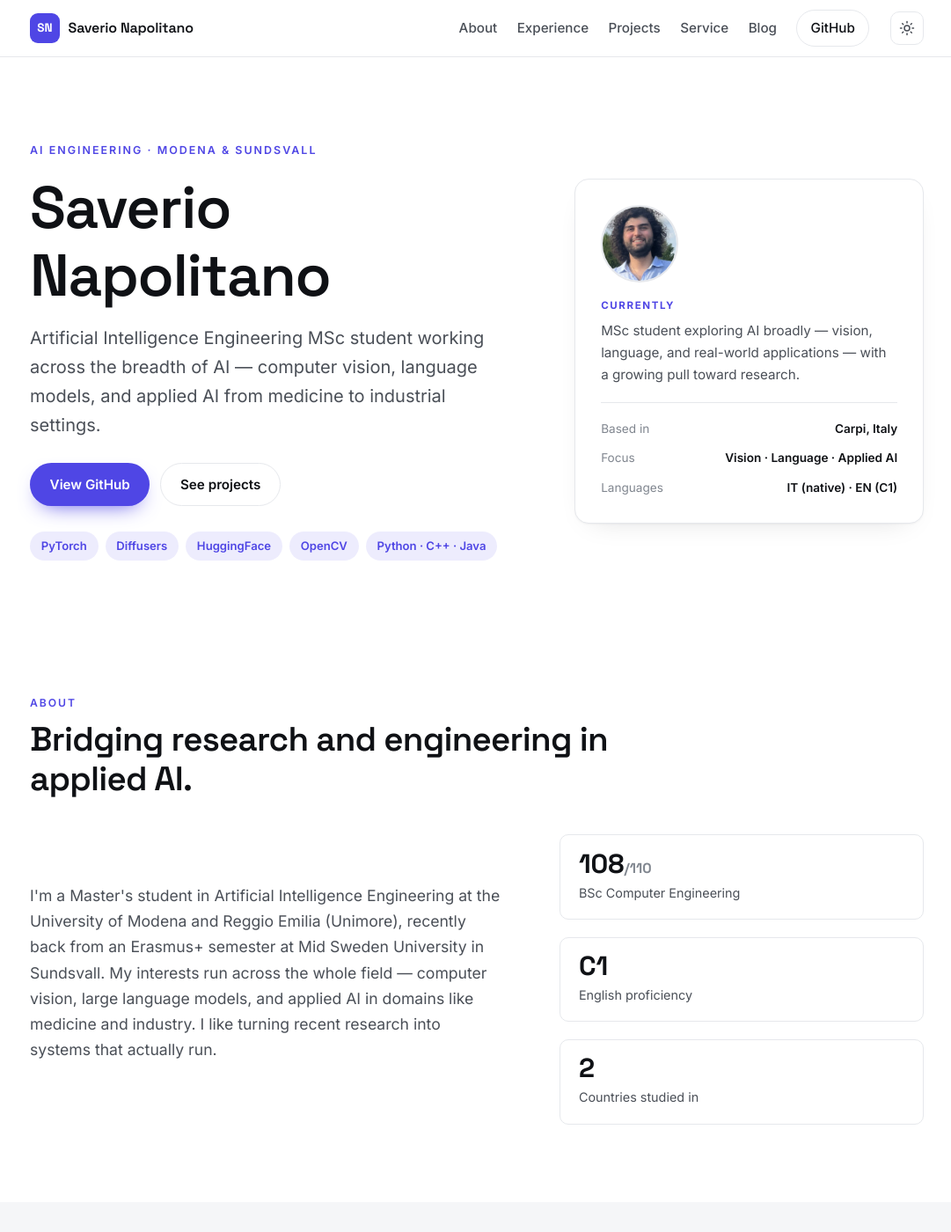
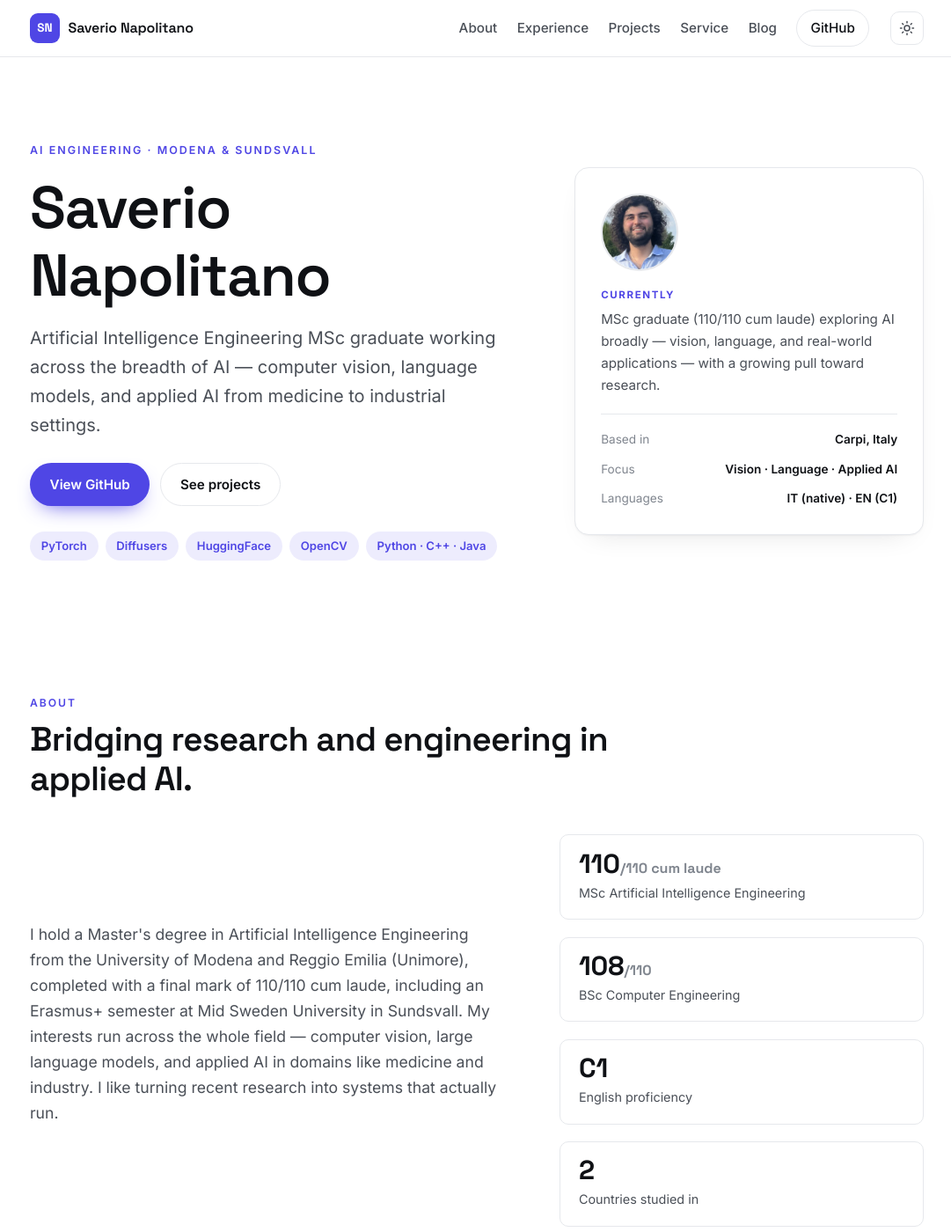
Before and after one commit to SaverioNapolitano/SaverioNapolitano.github.io, a Jekyll site: the page built from index.md, in a window 1280 px wide and 1400 px high. Shown: the whole window at 88% size, without its empty margins (98-1179 px from the left). Built offline with Jekyll 4.4.1, drawn with Linux system fonts in a browser that asks for light colours; some of the changed text lies outside the part shown.

Commit message:
update profile to reflect graduation and enhance project description

```diff
--- a/index.md
+++ b/index.md
@@ -9,7 +9,7 @@ title: Home
       <p class="eyebrow">AI Engineering · Modena &amp; Sundsvall</p>
       <h1>Saverio Napolitano</h1>
       <p class="lead">
-        Artificial Intelligence Engineering MSc student working across the
+        Artificial Intelligence Engineering MSc graduate working across the
         breadth of AI — computer vision, language models, and applied AI from
         medicine to industrial settings.
       </p>
@@ -30,7 +30,7 @@ title: Home
       <img src="{{ '/assets/pic.jpeg' | relative_url }}" alt="Saverio Napolitano" width="88" height="88" loading="lazy">
       <p class="card-label">Currently</p>
       <p class="card-text">
-        MSc student exploring AI broadly — vision, language, and real-world
+        MSc graduate (110/110 cum laude) exploring AI broadly — vision, language, and real-world
         applications — with a growing pull toward research.
       </p>
       <dl class="card-facts">
@@ -50,14 +50,16 @@ title: Home
     </div>
     <div class="about-grid">
       <p class="about-lead reveal">
-        I'm a Master's student in Artificial Intelligence Engineering at the
-        University of Modena and Reggio Emilia (Unimore), recently back from an
-        Erasmus+ semester at Mid Sweden University in Sundsvall. My interests run
+        I hold a Master's degree in Artificial Intelligence Engineering from the
+        University of Modena and Reggio Emilia (Unimore), completed with a final
+        mark of 110/110 cum laude, including an Erasmus+ semester at Mid Sweden
+        University in Sundsvall. My interests run
         across the whole field — computer vision, large language models, and
         applied AI in domains like medicine and industry. I like turning recent
         research into systems that actually run.
       </p>
       <div class="stat-row reveal">
+        <div class="stat"><span class="stat-num">110<span>/110 cum laude</span></span><span class="stat-label">MSc Artificial Intelligence Engineering</span></div>
         <div class="stat"><span class="stat-num">108<span>/110</span></span><span class="stat-label">BSc Computer Engineering</span></div>
         <div class="stat"><span class="stat-num">C1</span><span class="stat-label">English proficiency</span></div>
         <div class="stat"><span class="stat-num">2</span><span class="stat-label">Countries studied in</span></div>
@@ -88,11 +90,11 @@ title: Home
         </div>
       </li>
       <li class="timeline-item reveal">
-        <div class="timeline-period">2024 – present</div>
+        <div class="timeline-period">2024 – 2026</div>
         <div class="timeline-body">
           <h3>MSc, Artificial Intelligence Engineering</h3>
           <p class="timeline-org">University of Modena and Reggio Emilia (Unimore)</p>
-          <p>Second-cycle degree in Computer Engineering, AI track.</p>
+          <p>Second-cycle degree in Computer Engineering, AI track. Final mark 110/110 cum laude.</p>
         </div>
       </li>
       <li class="timeline-item reveal">
@@ -165,7 +167,7 @@ title: Home
       </article>
       <article class="project-card reveal">
         <h3>D.R.A.F.T.</h3>
-        <p>Computer-vision pipeline that turns photos of hand-drawn diagrams into editable digital versions — detects nodes and arrows, then generates D2 / Mermaid markup that renders back to clean graphics. Accepted at ICELIE 2026.</p>
+        <p>Computer-vision pipeline that turns photos of hand-drawn diagrams into editable digital versions — detects nodes and arrows, then generates D2 / Mermaid markup that renders back to clean graphics.</p>
         <span class="tag">Python · PyTorch</span>
         <a class="project-link" href="https://github.com/nricciardi/diagram" target="_blank" rel="noopener">View on GitHub</a>
       </article>
```
